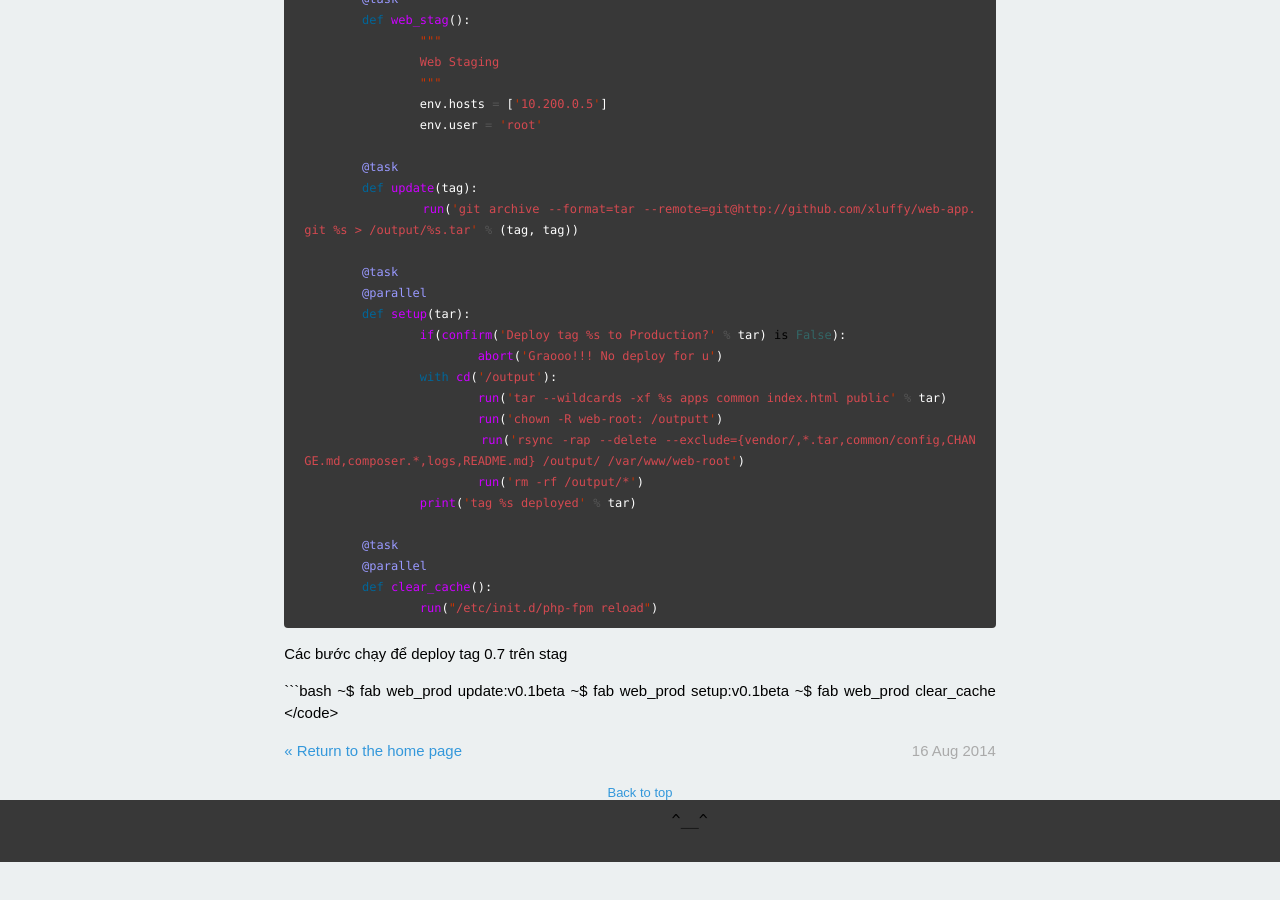
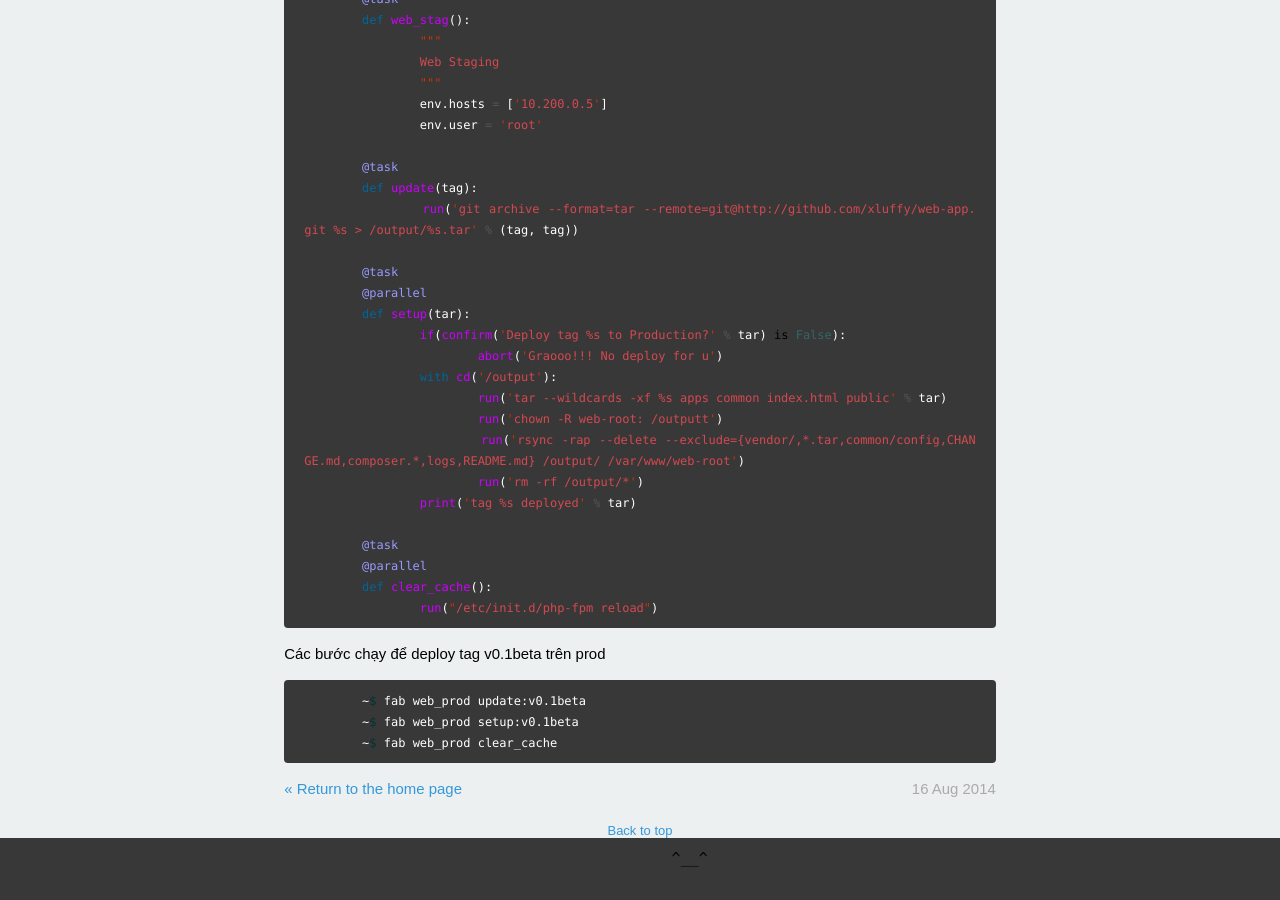
Before and after one commit to gitter-badger/xluffy.github.io, a Jekyll site: the page built from _posts/2014-08-16-git-deployment-fabric.md, in a window 1280 px wide and 900 px high, scrolled down 2240 px. Built offline with Jekyll 4.4.1, drawn with Linux system fonts in a browser that asks for light colours; Markdown is read by kramdown in place of the engine named in the settings; before the commit the page ends 3102 px from its top, so only the background shows below that.

Commit message:
sủa lỗi chính tả phần thực hành

````diff
--- a/_posts/2014-08-16-git-deployment-fabric.md
+++ b/_posts/2014-08-16-git-deployment-fabric.md
@@ -152,10 +152,10 @@ Dùng fabric, code như sau:
 		run("/etc/init.d/php-fpm reload")
 ```
 
-Các bước chạy để deploy tag 0.7 trên stag
+Các bước chạy để deploy tag v0.1beta trên prod
 
 ```bash
 	~$ fab web_prod update:v0.1beta
 	~$ fab web_prod setup:v0.1beta
 	~$ fab web_prod clear_cache
-</code>
+```
````
